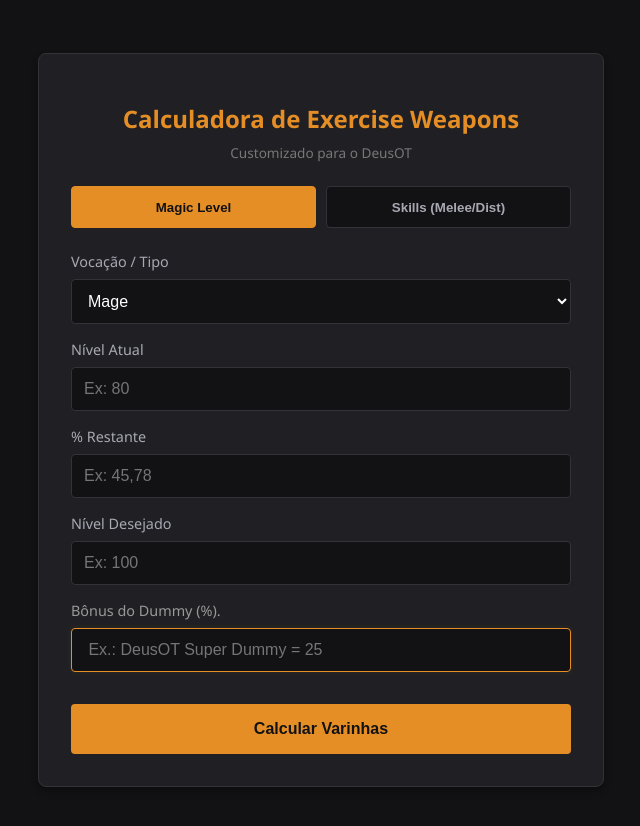
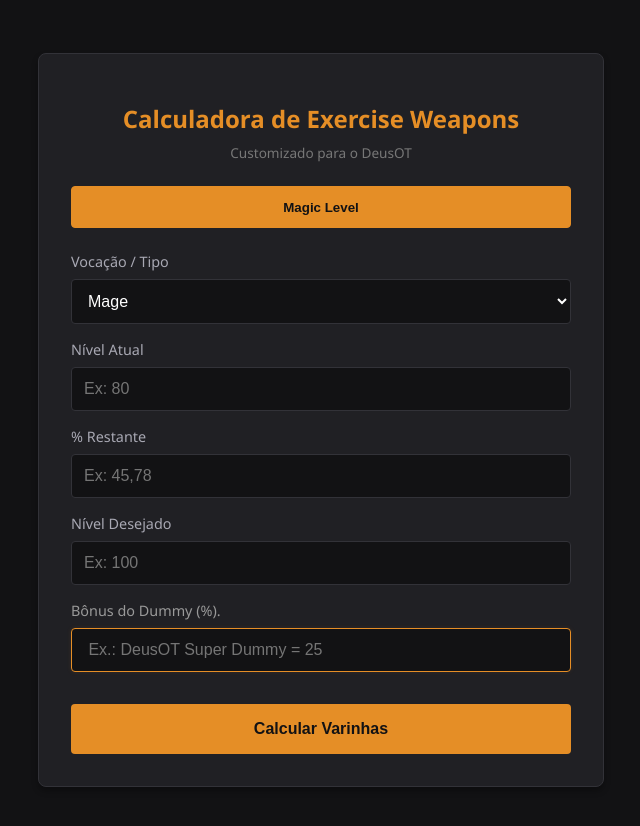
Before and after one commit to JoaoVitorCrespo/deusotweapons, a plain HTML site: page index.html in a window 1280 px wide. Shown: the whole page, without its empty margins (319-959 px from the left). Drawn offline with Linux system fonts and the light colour scheme.

Commit message:
Update index.html

```diff
--- a/index.html
+++ b/index.html
@@ -212,7 +212,6 @@
 
     <div class="tabs">
         <button class="tab-btn active" onclick="setMode('ml')" data-type="ml">Magic Level</button>
-        <button class="tab-btn" onclick="setMode('skill')" data-type="skill">Skills (Melee/Dist)</button>
     </div>
 
     <div class="form-group">
```
